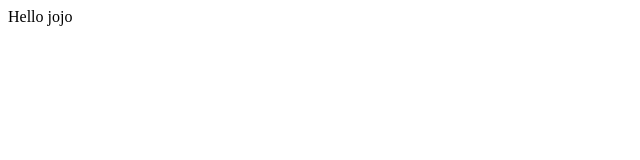
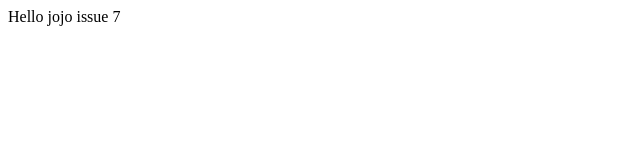
Before and after one commit to jojogeorge/git-rebase, a plain HTML site: page index.html in a window 1280 px wide. Shown: the full height of the page, 0-640 px from the left. Drawn offline with Linux system fonts and the light colour scheme.

Commit message:
fix issue7

```diff
--- a/index.html
+++ b/index.html
@@ -3,6 +3,6 @@
 
   </head>
   <body>
-    Hello jojo
+    Hello jojo issue 7
   </body>
 </html>
```
